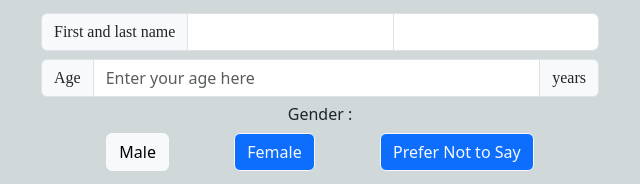
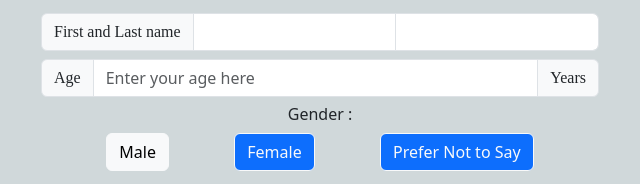
Before and after one commit to Jaaankiiiii/Online-learning-platform, a plain HTML site: page profile page/profile.html in a window 1280 px wide. Shown: the part 390-574 px from the top of the page, 320-960 px from the left. Drawn offline with nearby package versions, Linux system fonts and the light colour scheme; a web font is replaced by a local one.

Commit message:
Update profile.html

```diff
--- a/profile page/profile.html
+++ b/profile page/profile.html
@@ -34,14 +34,14 @@
                 <div class="row-sm  w-50 ">
                     <form action="./dashboard.html">
                         <div class="input-group mb-2 profile-entry">
-                            <span class="input-group-text">First and last name</span>
+                            <span class="input-group-text">First and Last name</span>
                             <input type="text" aria-label="First name" class="form-control">
                             <input type="text" aria-label="Last name" class="form-control">
                         </div>
                         <div class="input-group mb-2 flex-nowrap profile-entry">
                             <span class="input-group-text" id="addon-wrapping">Age</span>
                             <input type="text" class="form-control" placeholder="Enter your age here" aria-label="Age" aria-describedby="addon-wrapping">
-                            <span class="input-group-text" id="addon-wrapping">years</span>
+                            <span class="input-group-text" id="addon-wrapping">Years</span>
                         </div>
                         <h6 class="text-center">Gender : </h6>
                         <div class="row-sm d-flex justify-content-evenly mb-3 profile-entry">
```
